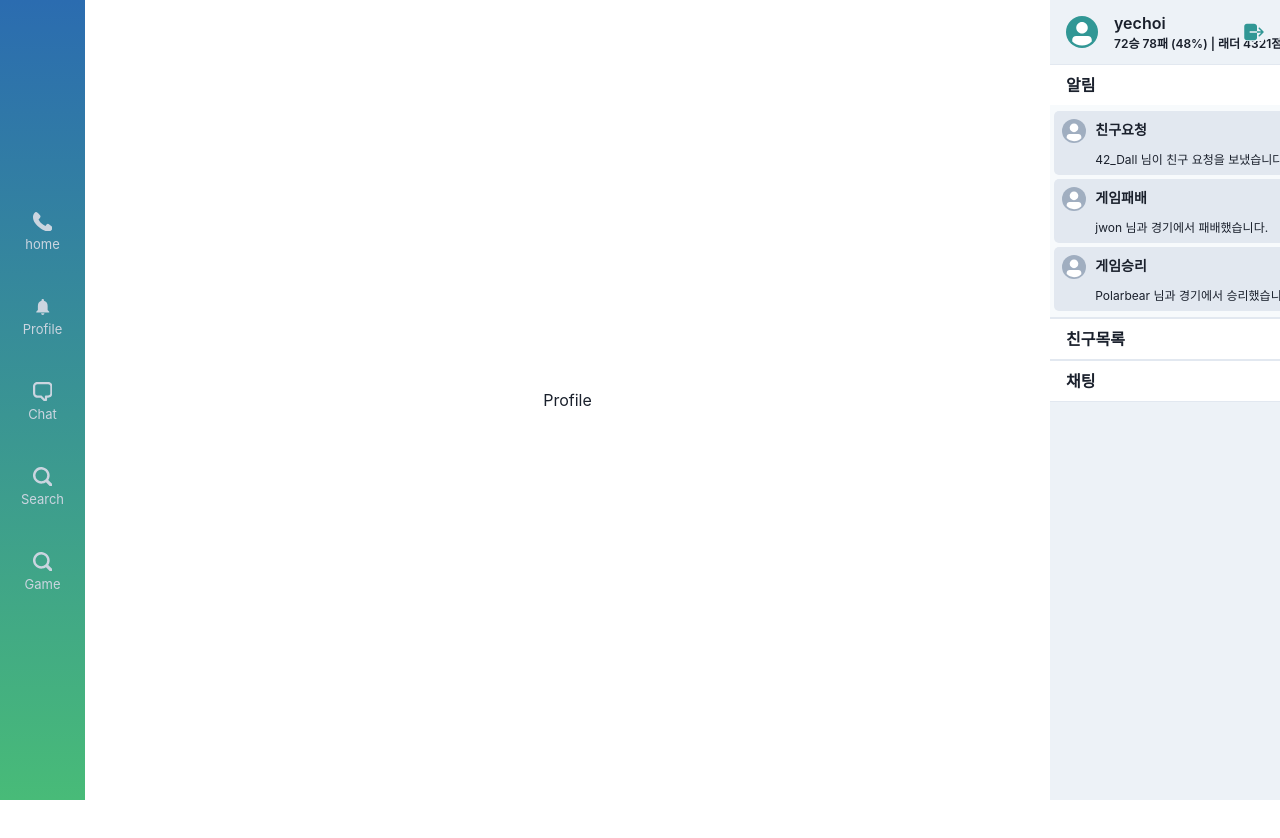
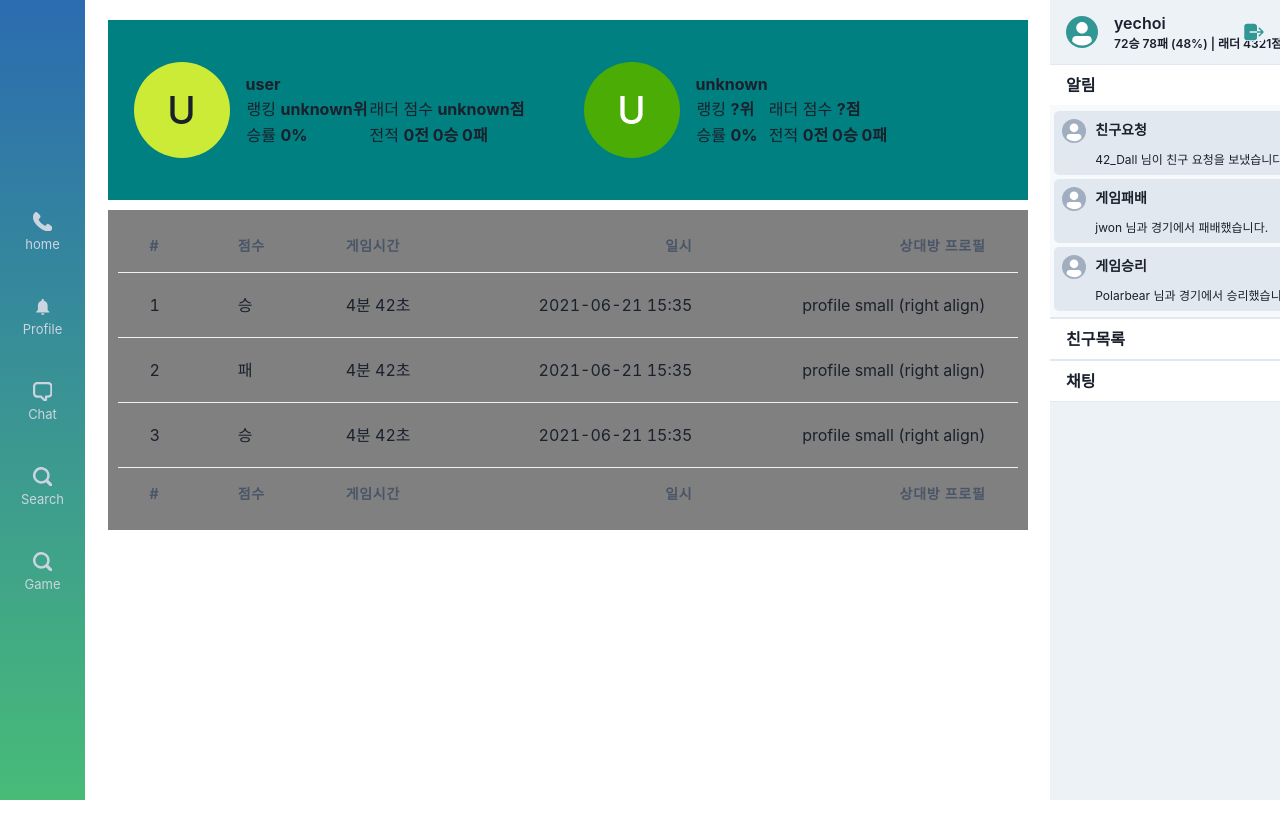
Before and after one commit to transcendence42/ft_transcendence, a React (Create React App) app in the folder front/: page /profile in a window 1280 px wide. Shown: the top 838 px of the page. Before the commit the page ends 800 px from the top, so only its background shows below. Built offline with nearby package versions, Linux system fonts and the light colour scheme.

Commit message:
refactor: profileLarge
Co-authored-by: yechoi42 <yechoi@student.42seoul.kr>

```diff
--- a/front/src/UI/molecules/ProfileLarge/index.tsx
+++ b/front/src/UI/molecules/ProfileLarge/index.tsx
@@ -1,27 +1,28 @@
 import React from 'react';
-import { Avatar } from '@chakra-ui/react';
+import { Avatar, Box } from '@chakra-ui/react';
 
 interface ProfileLargeProps {
-  name?: string;
-  imageSrc?: string;
-  ranking?: string;
-  ladderScore?: string;
-  winningPercentage?: number;
-  totalWin?: number;
-  totalLose?: number;
+  name: string;
+  imageSrc: string;
+  ranking: string;
+  ladderScore: string;
+  winningPercentage: number;
+  totalWin: number;
+  totalLose: number;
 }
 
 const ProfileLarge = ({
-  name,
+  name = 'unknown',
   imageSrc = '',
-  ranking,
-  ladderScore,
-  winningPercentage,
+  ranking = '?',
+  ladderScore = '?',
+  winningPercentage = 0,
   totalWin = 0,
   totalLose = 0,
 }: ProfileLargeProps) => {
   return (
     <>
+      <Box display="flex" flexDirection="row" alignItems="center">
         <Avatar size="xl" margin="1rem" name={name} src={imageSrc} />
         <div>
           <table>
@@ -53,6 +54,7 @@ const ProfileLarge = ({
             </tbody>
           </table>
         </div>
+      </Box>
     </>
   );
 };
--- a/front/src/UI/organisms/MiddleSectionHeader/index.tsx
+++ b/front/src/UI/organisms/MiddleSectionHeader/index.tsx
@@ -27,7 +27,7 @@ const MiddleSectionHeader = ({
 }: MiddleSectionHeaderProps) => {
   return (
     <Flex height="160px" flexDirection="row" alignItems="center">
-      <Box display="flex" flexDirection="row" alignItems="center" width="50%">
+      <Box width="50%">
         <ProfileLarge
           name={name}
           imageSrc={imageSrc}
@@ -38,9 +38,7 @@ const MiddleSectionHeader = ({
           totalLose={totalLose}
         />
       </Box>
-      <Box height="100%" width="50%">
-        {rightComponent}
-      </Box>
+      <Box width="50%">{rightComponent}</Box>
     </Flex>
   );
 };
--- a/front/src/pages/Profile/index.tsx
+++ b/front/src/pages/Profile/index.tsx
@@ -1,7 +1,57 @@
 import React from 'react';
+import MiddleSectionTemplate from '../../templates/MiddleSection';
+import MiddleSectionHeader from '../../UI/organisms/MiddleSectionHeader';
+import ProfileLarge from '../../UI/molecules/ProfileLarge';
+import { Table, Thead, Tr, Td, Th, Tbody, Tfoot } from '@chakra-ui/react';
 
 const Profile: React.FC = () => {
-  return <div>Profile</div>;
+  return (
+    <MiddleSectionTemplate middleSectionHeader={<MiddleSectionHeader rightComponent={<ProfileLarge />} />}>
+      <Table variant="simple" size="lg" cellPadding="10px">
+        <Thead>
+          <Tr borderTop="3px" borderColor="blue.400">
+            <Th>#</Th>
+            <Th>점수</Th>
+            <Th>게임시간</Th>
+            <Th isNumeric>일시</Th>
+            <Th isNumeric>상대방 프로필</Th>
+          </Tr>
+        </Thead>
+        <Tbody>
+          <Tr>
+            <Td>1</Td>
+            <Td>승</Td>
+            <Td>4분 42초</Td>
+            <Td isNumeric>2021-06-21 15:35</Td>
+            <Td isNumeric>profile small (right align)</Td>
+          </Tr>
+          <Tr>
+            <Td>2</Td>
+            <Td>패</Td>
+            <Td>4분 42초</Td>
+            <Td isNumeric>2021-06-21 15:35</Td>
+            <Td isNumeric>profile small (right align)</Td>
+          </Tr>
+          <Tr>
+            <Td>3</Td>
+            <Td>승</Td>
+            <Td>4분 42초</Td>
+            <Td isNumeric>2021-06-21 15:35</Td>
+            <Td isNumeric>profile small (right align)</Td>
+          </Tr>
+        </Tbody>
+        <Tfoot>
+          <Tr>
+            <Th>#</Th>
+            <Th>점수</Th>
+            <Th>게임시간</Th>
+            <Th isNumeric>일시</Th>
+            <Th isNumeric>상대방 프로필</Th>
+          </Tr>
+        </Tfoot>
+      </Table>
+    </MiddleSectionTemplate>
+  );
 };
 
 export default Profile;
```
Lines whose indentation alone changed are shown as unchanged.
